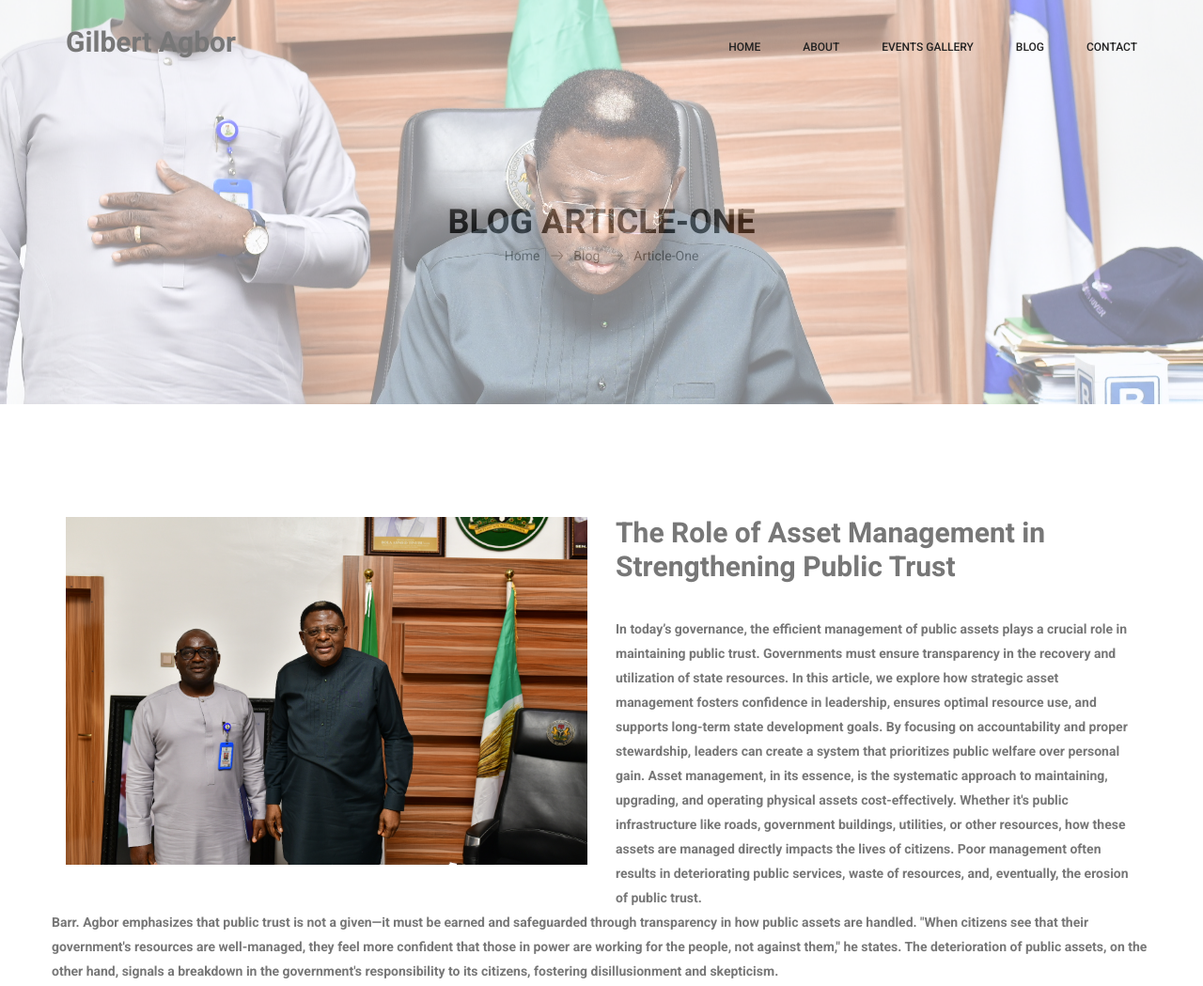
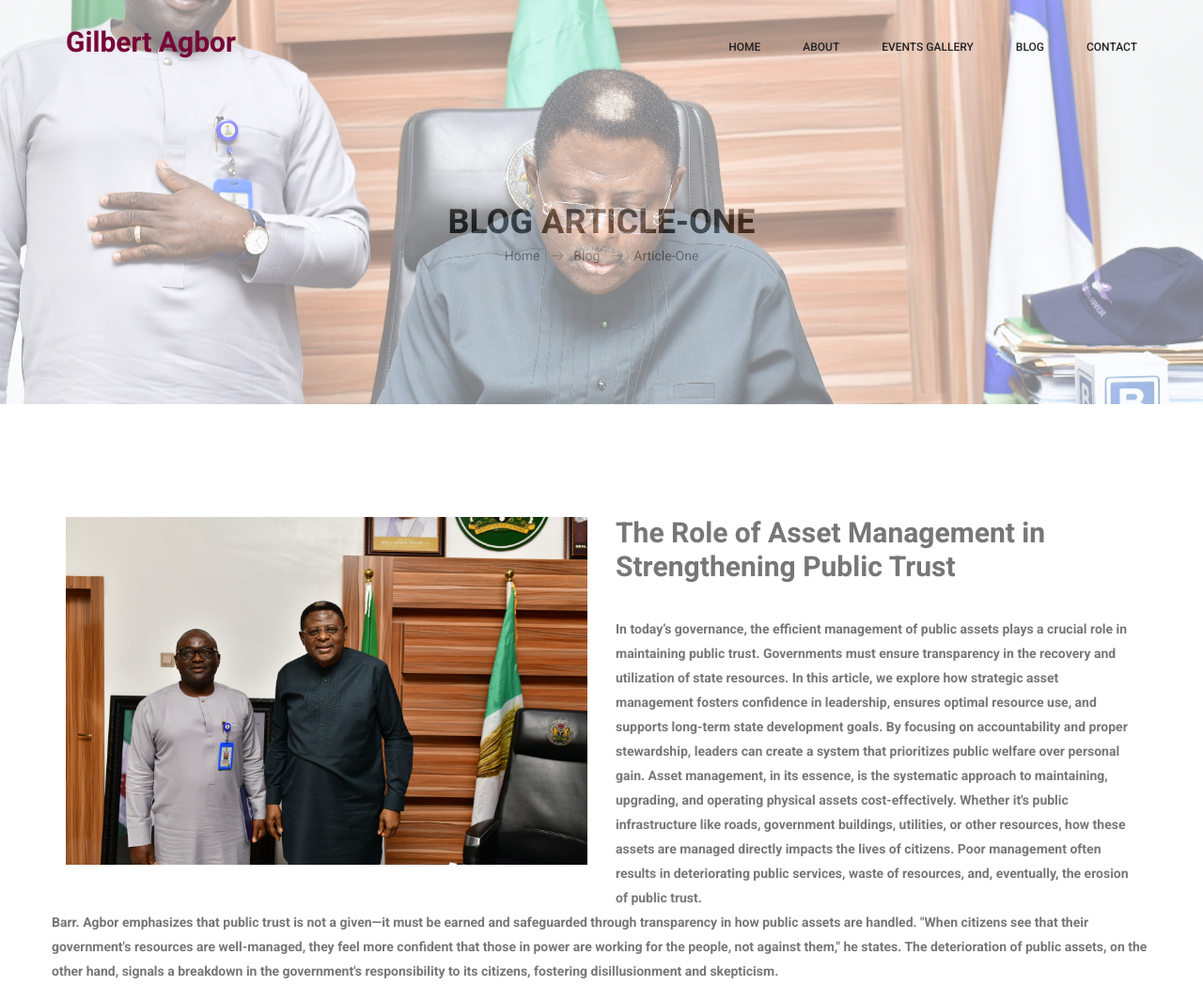
Before and after one commit to Mullahbabs/gilbertagbor, a plain HTML site: page blog1.html in a window 1280 px wide. Shown: the top 1049 px of the page at 94% size. Drawn offline with Linux system fonts and the light colour scheme.

Commit message:
head color

```diff
--- a/blog1.html
+++ b/blog1.html
@@ -27,7 +27,7 @@
             	<nav class="navbar navbar-expand-lg navbar-light">
 					<div class="container box_1620">
 						<!-- Brand and toggle get grouped for better mobile display -->
-						<h2>Gilbert Agbor</h2>
+						<h2 style="color: #770737;;">Gilbert Agbor</h2>
 						<button class="navbar-toggler" type="button" data-toggle="collapse" data-target="#navbarSupportedContent" aria-controls="navbarSupportedContent" aria-expanded="false" aria-label="Toggle navigation">
 							<span class="icon-bar"></span>
 							<span class="icon-bar"></span>
```
